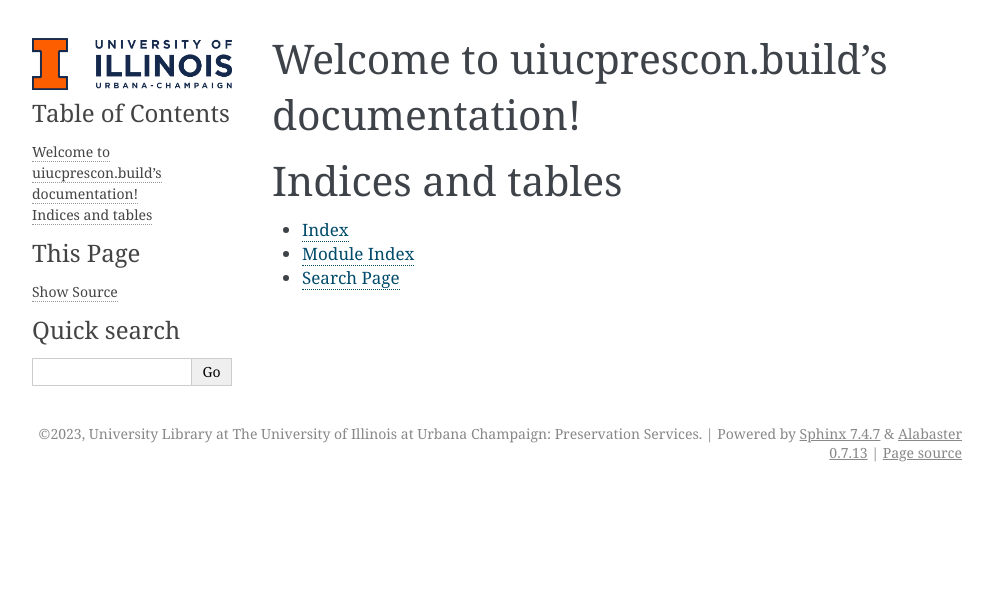
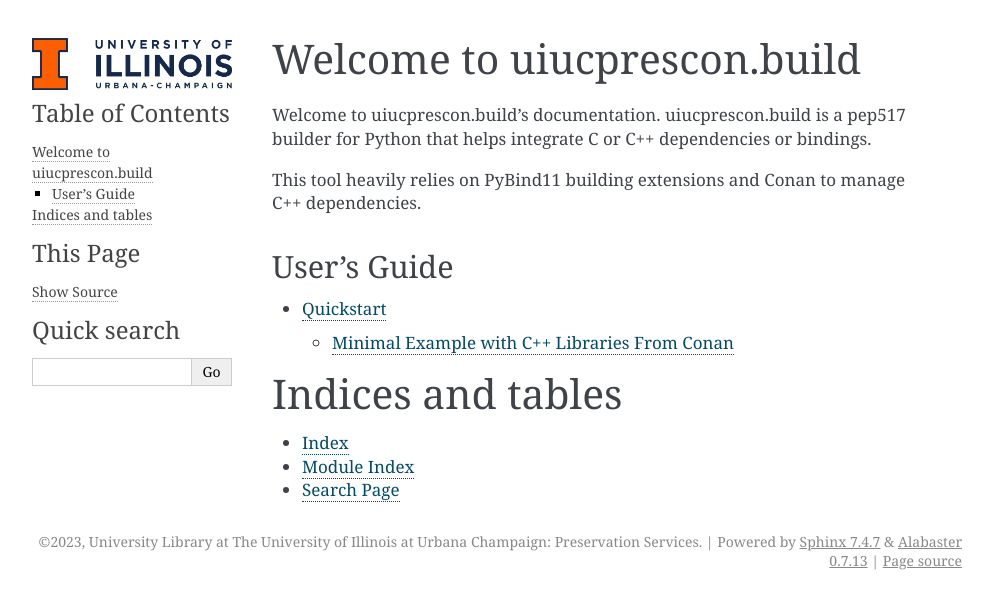
Before and after one commit to henryborchers/uiucprescon_build, a Sphinx documentation site: the page built from docs/index.rst, in a window 1280 px wide. Shown: the top 609 px of the page, without its empty margins (148-1141 px from the left). Built offline with Sphinx 7.4.7, drawn with Linux system fonts in a browser that asks for light colours.

Commit message:
Add sphinx docs

```diff
--- a/docs/index.rst
+++ b/docs/index.rst
@@ -3,12 +3,21 @@
    You can adapt this file completely to your liking, but it should at least
    contain the root `toctree` directive.
 
-Welcome to uiucprescon.build's documentation!
-=============================================
+Welcome to uiucprescon.build
+============================
+Welcome to uiucprescon.build's documentation. uiucprescon.build is a pep517
+builder for Python that helps integrate C or C++ dependencies or bindings.
+
+This tool heavily relies on PyBind11 building extensions and Conan to manage
+C++ dependencies.
+
+User's Guide
+------------
 
 .. toctree::
    :maxdepth: 2
-   :caption: Contents:
+
+   quickstart
 
 
 
```
Also changed, not shown: docs/quickstart.rst (added, +66 -0 lines).
